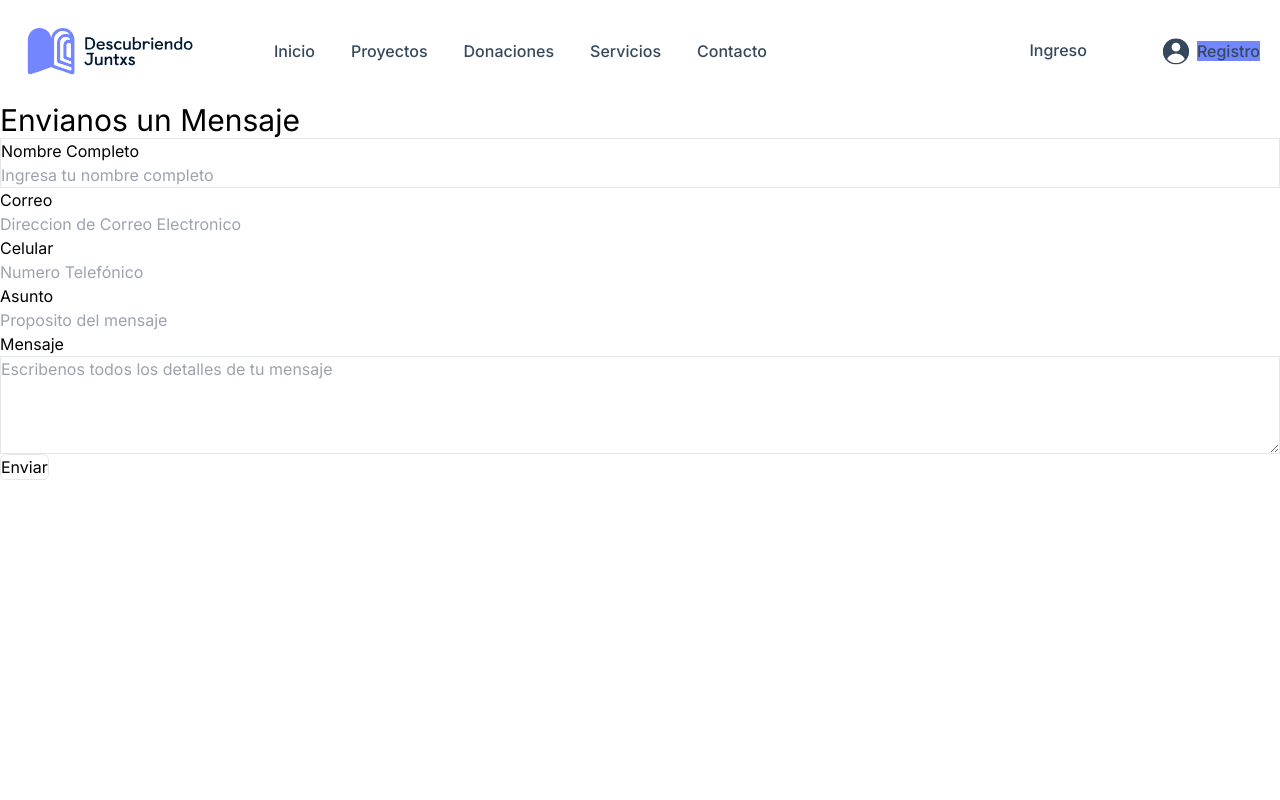
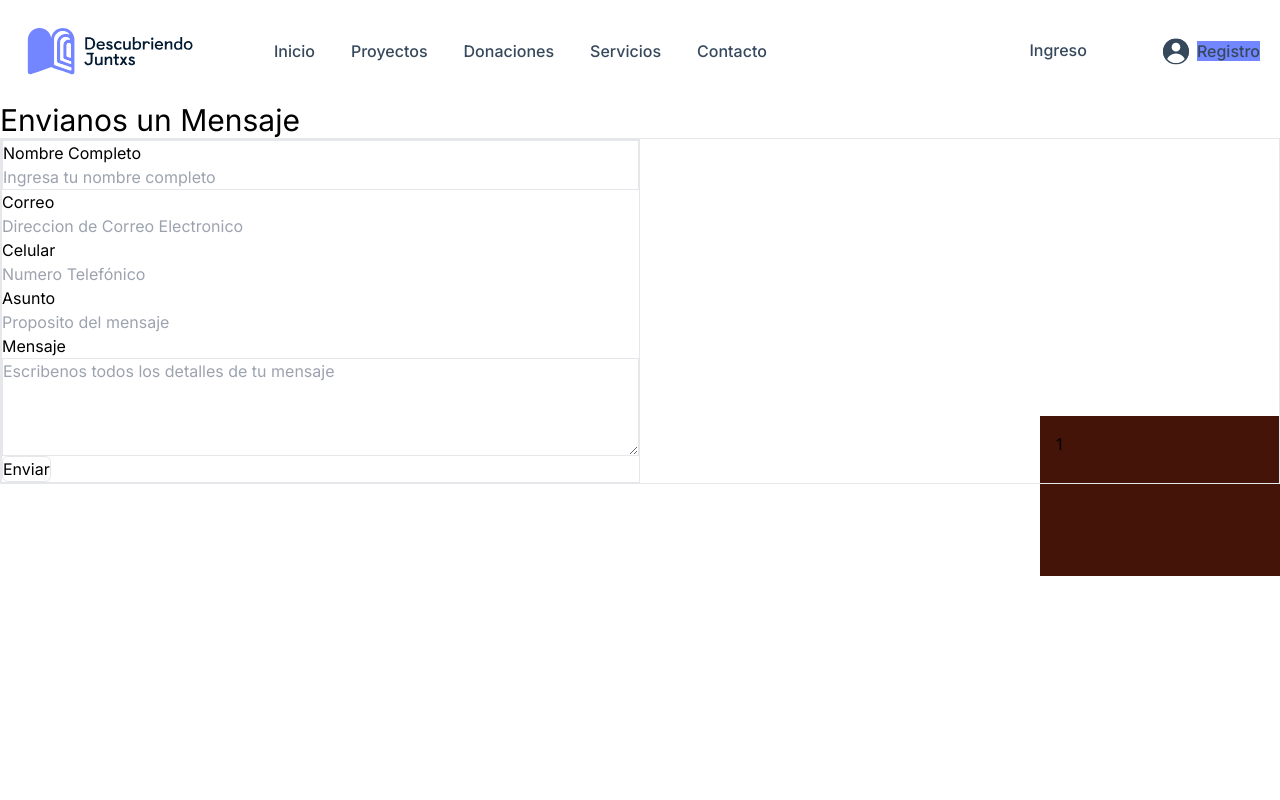
Before and after one commit to Grivarol69/descubriendoJuntxs, a Next.js app in the folder client/: page /contacto in a window 1280 px wide. Shown: the top 800 px of the page. Built offline with nearby package versions, Linux system fonts and the light colour scheme.

Commit message:
Add ajuste en page tsx

```diff
--- a/client/app/contacto/page.tsx
+++ b/client/app/contacto/page.tsx
@@ -15,33 +15,40 @@ const Contacto: React.FC = () => {
   return (
     <div className="min-h-screen">
       <h1 className="text-3xl">Envianos un Mensaje</h1>
+      <div className="flex border">
+        <div className="w-1/2 border">
           <form
             action=""
             id="form"
             onSubmit={handleSubmit(onSubmit)}
             autoComplete=""
           >
-        <div className="flex flex-col border">
-          <label htmlFor="name">Nombre Completo</label>
+            <div className="flex flex-col-reverse border">
               <input
                 type="text"
                 id="name"
                 placeholder="Ingresa tu nombre completo"
                 {...register("nombre", {
                   required: true,
-              minLength: 7,
+                  pattern: /^[a-zA-Z]+(?: [a-zA-Z]+)*$/,
                 })}
               />
+              <div>
                 {errors.nombre?.type === "required" && (
-            <p>El campo nombre es requerido</p>
+                  <p className="text-red-600 text-[12px]">
+                    El campo nombre es requerido
+                  </p>
                 )}
-          {errors.nombre?.type === "minLength" && (
-            <p>Ingrese Nombre y Apellido</p>
+                {errors.nombre?.type === "pattern" && (
+                  <p className="text-red-600 text-[12px]">
+                    Ingrese tu Nombre y Apellido
+                  </p>
                 )}
               </div>
+              <label htmlFor="name">Nombre Completo</label>
+            </div>
 
-        <div className="flex flex-col">
-          <label htmlFor="email">Correo</label>
+            <div className="flex flex-col-reverse">
               <input
                 type="email"
                 id="email"
@@ -51,12 +58,22 @@ const Contacto: React.FC = () => {
                   pattern: /^[\w-]+(\.[\w-]+)*@([\w-]+\.)+[a-zA-Z]{2,7}$/,
                 })}
               />
-          {errors.correo?.type === "pattern" && <p>El Email es incorrecto</p>}
-          {errors.correo?.type === "required" && <p>Email es requerido </p>}
+              <div>
+                {errors.correo?.type === "pattern" && (
+                  <p className="text-red-600 text-[12px]">
+                    El Email es incorrecto
+                  </p>
+                )}
+                {errors.correo?.type === "required" && (
+                  <p className="text-red-600 text-[12px]">
+                    Email es requerido{" "}
+                  </p>
+                )}
+              </div>
+              <label htmlFor="email">Correo</label>
             </div>
 
-        <div className="flex flex-col">
-          <label htmlFor="telephone">Celular</label>
+            <div className="flex flex-col-reverse">
               <input
                 type="text"
                 id="telephone"
@@ -66,11 +83,17 @@ const Contacto: React.FC = () => {
                   pattern: /^\d{9,15}$/,
                 })}
               />
+              <div>
+                {errors.celular?.type === "required" && (
+                  <p className="text-red-600 text-[12px]">
+                    Celular es requerido{" "}
+                  </p>
+                )}
               </div>
-        {errors.celular?.type === "required" && <p>Celular es requerido </p>}
+              <label htmlFor="telephone">Celular</label>
+            </div>
 
-        <div className="flex flex-col">
-          <label htmlFor="asunto">Asunto</label>
+            <div className="flex flex-col-reverse">
               <input
                 type="text"
                 id="asunto"
@@ -79,10 +102,15 @@ const Contacto: React.FC = () => {
                   required: true,
                 })}
               />
+              <div>
+                {errors.asunto?.type === "required" && (
+                  <p className="text-red-600 text-[12px]">
+                    Asunto del mensaje es requerido{" "}
+                  </p>
+                )}
               </div>
-        {errors.asunto?.type === "required" && (
-          <p>Asunto del mensaje es requerido </p>
-        )}
+              <label htmlFor="asunto">Asunto</label>
+            </div>
 
             <div className="flex flex-col-reverse">
               <textarea
@@ -97,7 +125,9 @@ const Contacto: React.FC = () => {
               ></textarea>
               <div>
                 {errors.asunto?.type === "required" && (
-              <p>El Mensaje es requerido </p>
+                  <p className="text-red-600 text-[12px]">
+                    El Mensaje es requerido{" "}
+                  </p>
                 )}
               </div>
               <label htmlFor="mensaje">Mensaje</label>
@@ -112,6 +142,14 @@ const Contacto: React.FC = () => {
             </div>
           </form>
         </div>
+        <div
+          className="absolute bottom-56 right-0 z-[-1] bg-orange-950 p-4"
+          style={{ height: "20vh", width: "30vh" }}
+        >
+          1
+        </div>
+      </div>
+    </div>
   );
 };
 
--- a/client/app/page.tsx
+++ b/client/app/page.tsx
@@ -1,7 +1,6 @@
-
 import Image from "next/image";
-import Cta  from "../components/Cta";
-import Faq  from "../components/Faq";
+import Cta from "../components/Cta";
+import Faq from "../components/Faq";
 import Features from "../components/Features";
 import Hero from "../components/Hero";
 import Pricing from "../components/Pricing";
@@ -10,7 +9,7 @@ const Home: React.FC = () => {
   return (
     <main className="flex min-h-screen flex-col items-center justify-between p-24">
       <Hero />
-      <div className="px-[20px] lg:container lg:px-20 mx-auto">
+      <div className="px-[20px] lg:container lg:px-20">
         <Features />
         <Faq />
         <Pricing />
```
Lines whose indentation alone changed are shown as unchanged.
